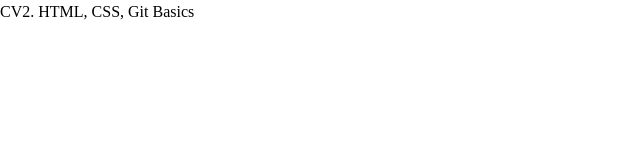
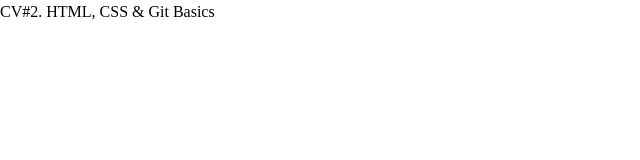
Before and after one commit to dmkproject/rsschool-cv_old, a plain HTML site: page index.html in a window 1280 px wide. Shown: the full height of the page, 0-640 px from the left. Drawn offline with Linux system fonts and the light colour scheme.

Commit message:
Revert "fix: delete not allowed symbol"

```diff
--- a/index.html
+++ b/index.html
@@ -10,6 +10,6 @@
 
 </head>
     <body>
-         CV2. HTML, CSS, Git Basics
+        CV#2. HTML, CSS & Git Basics
     </body>
 </html>
```
